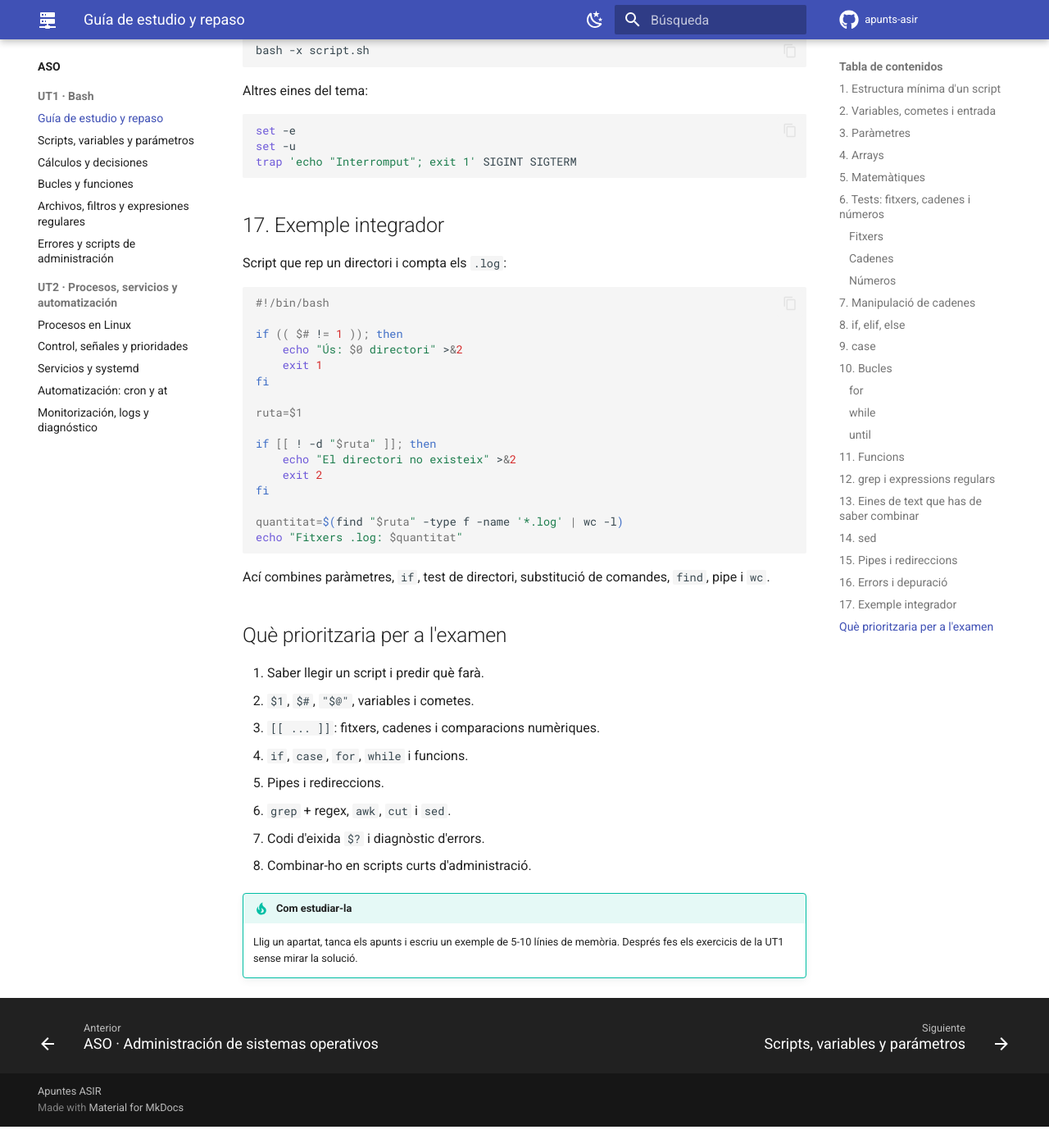
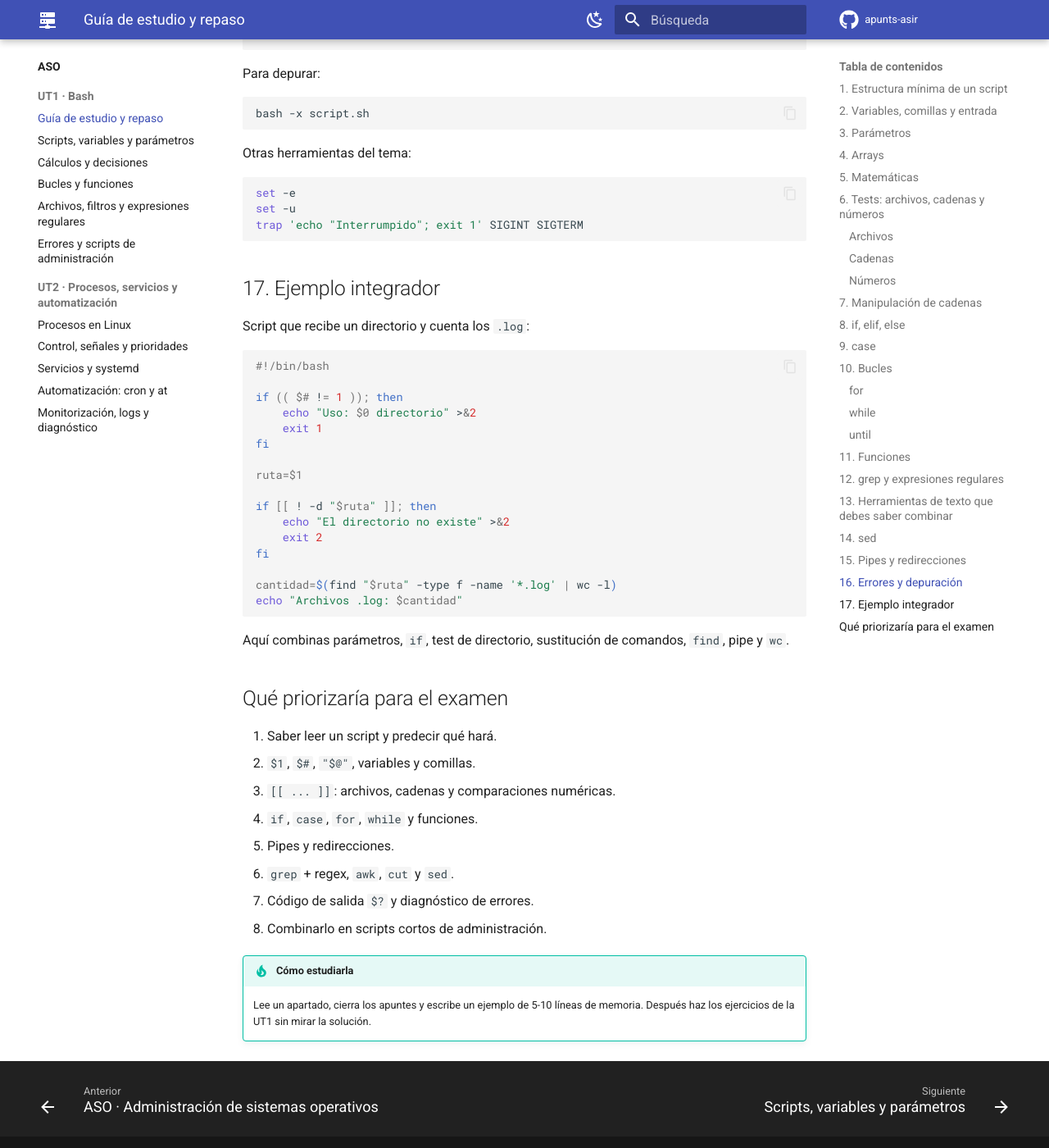
Before and after one commit to jossanmar9/apunts-asir, an MkDocs documentation site: the page built from docs/aso/01-guia-estudi-bash.md, in a window 1280 px wide and 1400 px high, scrolled down 7308 px. Shown: the whole window at 82% size. Built offline with MkDocs 1.6.1 and Material for MkDocs 9.7.7, drawn with Linux system fonts in a browser that asks for light colours; comment, search, counter and statistics services are not loaded; before the commit the page ends 8682 px from its top, so only the background shows below that; some of the changed text lies outside the part shown.

Commit message:
Traducir guía de estudio de ASO UT1 al castellano

````diff
--- a/docs/aso/01-guia-estudi-bash.md
+++ b/docs/aso/01-guia-estudi-bash.md
@@ -1,62 +1,62 @@
-# UT1 · Guia d'estudi de Bash
+# UT1 · Guía de estudio de Bash
 
-Aquesta pàgina és una **guia de repàs per a estudiar** la UT1. No substitueix els apartats detallats: els ordena, destaca el que convé dominar i usa exemples curts.
+Esta página es una **guía de repaso para estudiar** la UT1. No sustituye los apartados detallados: los ordena, destaca lo que conviene dominar y utiliza ejemplos cortos.
 
-## 1. Estructura mínima d'un script
+## 1. Estructura mínima de un script
 
 ```bash
 #!/bin/bash
-echo "Hola món"
+echo "Hola mundo"
 ```
 
 ```bash
 chmod +x script.sh
 ./script.sh
-# o bé
+# o bien
 bash script.sh
 ```
 
-`#!/bin/bash` indica l'intèrpret. Per executar amb `./script.sh` cal permís d'execució.
+`#!/bin/bash` indica el intérprete. Para ejecutar con `./script.sh` hace falta permiso de ejecución.
 
-## 2. Variables, cometes i entrada
+## 2. Variables, comillas y entrada
 
 ```bash
-nom="Jose"
-echo "Hola $nom"
-read -r -p "Nom de l'usuari: " usuari
-echo "Usuari: $usuari"
+nombre="Jose"
+echo "Hola $nombre"
+read -r -p "Nombre del usuario: " usuario
+echo "Usuario: $usuario"
 ```
 
-!!! warning "Error típic"
-    `nom = "Jose"` és incorrecte. En una assignació no hi ha espais al voltant de `=`.
+!!! warning "Error típico"
+    `nombre = "Jose"` es incorrecto. En una asignación no hay espacios alrededor de `=`.
 
-Regla pràctica: quan passes una variable a una ordre, normalment usa `"$variable"` per conservar espais.
+Regla práctica: cuando pasas una variable a una orden, normalmente usa `"$variable"` para conservar espacios.
 
-Variables d'entorn que convé reconéixer: `$HOME`, `$USER`, `$PATH`, `$PWD`, `$SHELL`, `$HOSTNAME`.
+Variables de entorno que conviene reconocer: `$HOME`, `$USER`, `$PATH`, `$PWD`, `$SHELL`, `$HOSTNAME`.
 
-## 3. Paràmetres
+## 3. Parámetros
 
-Si executes:
+Si ejecutas:
 
 ```bash
 ./alta.sh pepe 25
 ```
 
-Dins del script:
+Dentro del script:
 
 ```bash
-echo "$0"  # nom del script
+echo "$0"  # nombre del script
 echo "$1"  # pepe
 echo "$2"  # 25
-echo "$#"  # nombre de paràmetres
-echo "$@"  # tots els paràmetres
+echo "$#"  # número de parámetros
+echo "$@"  # todos los parámetros
 ```
 
-Validació típica:
+Validación típica:
 
 ```bash
 if (( $# != 2 )); then
-    echo "Ús: $0 usuari edat" >&2
+    echo "Uso: $0 usuario edad" >&2
     exit 1
 fi
 ```
@@ -64,120 +64,120 @@ fi
 ## 4. Arrays
 
 ```bash
-servidors=("web01" "db01" "backup01")
-echo "${servidors[0]}"
-echo "${servidors[@]}"
-echo "${#servidors[@]}"
+servidores=("web01" "db01" "backup01")
+echo "${servidores[0]}"
+echo "${servidores[@]}"
+echo "${#servidores[@]}"
 ```
 
-Recórrer-los:
+Recorrerlos:
 
 ```bash
-for servidor in "${servidors[@]}"; do
+for servidor in "${servidores[@]}"; do
     echo "$servidor"
 done
 ```
 
-## 5. Matemàtiques
+## 5. Matemáticas
 
-Per a enters, la forma recomanada és `$(( ... ))` o `(( ... ))`:
+Para enteros, la forma recomendada es `$(( ... ))` o `(( ... ))`:
 
 ```bash
-usats=70
+usados=70
 total=100
-lliures=$((total - usats))
-echo "$lliures"
+libres=$((total - usados))
+echo "$libres"
 ```
 
-Per a decimals, el material usa `bc`:
+Para decimales, el material utiliza `bc`:
 
 ```bash
-resultat=$(echo "scale=2; 10 / 3" | bc)
-echo "$resultat"
+resultado=$(echo "scale=2; 10 / 3" | bc)
+echo "$resultado"
 ```
 
-## 6. Tests: fitxers, cadenes i números
+## 6. Tests: archivos, cadenas y números
 
-### Fitxers
+### Archivos
 
 ```bash
-[[ -e "$ruta" ]]  # existeix
-[[ -f "$ruta" ]]  # fitxer regular
-[[ -d "$ruta" ]]  # directori
-[[ -r "$ruta" ]]  # llegible
-[[ -w "$ruta" ]]  # escriptura
-[[ -x "$ruta" ]]  # executable
-[[ -s "$ruta" ]]  # mida > 0
+[[ -e "$ruta" ]]  # existe
+[[ -f "$ruta" ]]  # archivo regular
+[[ -d "$ruta" ]]  # directorio
+[[ -r "$ruta" ]]  # legible
+[[ -w "$ruta" ]]  # escritura
+[[ -x "$ruta" ]]  # ejecutable
+[[ -s "$ruta" ]]  # tamaño > 0
 ```
 
-### Cadenes
+### Cadenas
 
 ```bash
-[[ -z "$nom" ]]       # buida
-[[ -n "$nom" ]]       # no buida
-[[ "$a" == "$b" ]]   # iguals
-[[ "$a" != "$b" ]]   # diferents
+[[ -z "$nombre" ]]       # vacía
+[[ -n "$nombre" ]]       # no vacía
+[[ "$a" == "$b" ]]      # iguales
+[[ "$a" != "$b" ]]      # diferentes
 ```
 
 ### Números
 
-| Operador | Significat |
+| Operador | Significado |
 |---|---|
 | `-eq` | igual |
-| `-ne` | diferent |
+| `-ne` | diferente |
 | `-lt` | menor |
 | `-le` | menor o igual |
-| `-gt` | major |
-| `-ge` | major o igual |
+| `-gt` | mayor |
+| `-ge` | mayor o igual |
 
 ```bash
-if [[ $ocupacio -ge 90 ]]; then
+if [[ $ocupacion -ge 90 ]]; then
     echo "Alerta"
 fi
 ```
 
-Amb `[[ ... ]]` pots combinar condicions amb `&&` i `||`.
+Con `[[ ... ]]` puedes combinar condiciones con `&&` y `||`.
 
-## 7. Manipulació de cadenes
+## 7. Manipulación de cadenas
 
 ```bash
-fitxer="informe_final.pdf"
-echo "${fitxer:0:7}"  # informe
-echo "${fitxer%.*}"   # informe_final
-echo "${fitxer##*.}"  # pdf
-echo "${#fitxer}"     # longitud
+archivo="informe_final.pdf"
+echo "${archivo:0:7}"  # informe
+echo "${archivo%.*}"   # informe_final
+echo "${archivo##*.}"  # pdf
+echo "${#archivo}"     # longitud
 ```
 
-Aquestes expansions són molt útils per tractar noms de fitxers sense invocar eines externes.
+Estas expansiones son muy útiles para tratar nombres de archivos sin invocar herramientas externas.
 
 ## 8. `if`, `elif`, `else`
 
 ```bash
 if [[ $nota -ge 9 ]]; then
-    echo "Excel·lent"
+    echo "Excelente"
 elif [[ $nota -ge 5 ]]; then
-    echo "Aprovat"
+    echo "Aprobado"
 else
-    echo "Suspés"
+    echo "Suspenso"
 fi
 ```
 
-Pensa sempre: **quina condició vull comprovar i què passa en cada cas?**
+Piensa siempre: **¿qué condición quiero comprobar y qué ocurre en cada caso?**
 
 ## 9. `case`
 
-És útil quan una variable pot tindre diverses opcions conegudes:
+Es útil cuando una variable puede tener varias opciones conocidas:
 
 ```bash
 case "$1" in
     iniciar)
-        echo "Iniciant"
+        echo "Iniciando"
         ;;
     parar)
-        echo "Parant"
+        echo "Parando"
         ;;
     *)
-        echo "Opció desconeguda"
+        echo "Opción desconocida"
         ;;
 esac
 ```
@@ -220,80 +220,80 @@
 done
 ```
 
-`continue` salta a la iteració següent; `break` ix del bucle.
+`continue` salta a la siguiente iteración; `break` sale del bucle.
 
-## 11. Funcions
+## 11. Funciones
 
 ```bash
-comprovar_usuari() {
+comprobar_usuario() {
     if id "$1" &>/dev/null; then
         return 0
     fi
     return 1
 }
 
-if comprovar_usuari "alumne"; then
-    echo "Existeix"
+if comprobar_usuario "alumno"; then
+    echo "Existe"
 else
-    echo "No existeix"
+    echo "No existe"
 fi
 ```
 
-Una funció s'ha de definir abans d'usar-la. Els seus arguments també són `$1`, `$2`... `return` retorna un **codi d'eixida**, no una cadena.
+Una función debe definirse antes de utilizarla. Sus argumentos también son `$1`, `$2`... `return` devuelve un **código de salida**, no una cadena.
 
-Per obtindre un valor:
+Para obtener un valor:
 
 ```bash
 sumar() {
     echo $(($1 + $2))
 }
 
-resultat=$(sumar 4 6)
+resultado=$(sumar 4 6)
 ```
 
-## 12. `grep` i expressions regulars
+## 12. `grep` y expresiones regulares
 
-Patrons bàsics:
+Patrones básicos:
 
-| Patró | Significat |
+| Patrón | Significado |
 |---|---|
-| `^` | inici de línia |
-| `$` | final de línia |
-| `.` | qualsevol caràcter |
-| `[0-9]` | un dígit |
-| `[A-Z]` | una majúscula |
-| `[^0-9]` | qualsevol caràcter que no siga dígit |
+| `^` | inicio de línea |
+| `$` | final de línea |
+| `.` | cualquier carácter |
+| `[0-9]` | un dígito |
+| `[A-Z]` | una mayúscula |
+| `[^0-9]` | cualquier carácter que no sea un dígito |
 
-Amb `grep -E` tens regex esteses: `+`, `?`, `{n}`, `{n,m}`, `|` i `( )`.
+Con `grep -E` tienes regex extendidas: `+`, `?`, `{n}`, `{n,m}`, `|` y `( )`.
 
 ```bash
 grep '^root' /etc/passwd
 grep 'bash$' /etc/passwd
 grep -E 'error|fallo' sistema.log
-grep -E '^[0-9]{4}$' codis.txt
+grep -E '^[0-9]{4}$' codigos.txt
 ```
 
-En Bash pots validar directament amb `=~`:
+En Bash puedes validar directamente con `=~`:
 
 ```bash
-if [[ $port =~ ^[0-9]{1,5}$ ]]; then
-    echo "Format numèric correcte"
+if [[ $puerto =~ ^[0-9]{1,5}$ ]]; then
+    echo "Formato numérico correcto"
 fi
 ```
 
-## 13. Eines de text que has de saber combinar
+## 13. Herramientas de texto que debes saber combinar
 
 ```bash
 grep -i "error" sistema.log
 cut -d: -f1 /etc/passwd
 awk -F: '{print $1, $3}' /etc/passwd
-sort noms.txt
-sort noms.txt | uniq -c
-tr '[:lower:]' '[:upper:]' < noms.txt
+sort nombres.txt
+sort nombres.txt | uniq -c
+tr '[:lower:]' '[:upper:]' < nombres.txt
 find . -type f -name "*.log"
 ```
 
-`cut` va bé amb un delimitador clar. `awk` és millor quan vols treballar amb columnes i condicions.
+`cut` funciona bien con un delimitador claro. `awk` es mejor cuando quieres trabajar con columnas y condiciones.
 
 ## 14. `sed`
 
@@ -301,88 +301,88 @@ find . -type f -name "*.log"
 sed 's/http/https/' config.txt
 sed 's/http/https/g' config.txt
 sed '/error/d' log.txt
-sed '/^$/d' fitxer.txt
-sed -n '3,7p' fitxer.txt
+sed '/^$/d' archivo.txt
+sed -n '3,7p' archivo.txt
 ```
 
-`-i` modifica el fitxer real:
+`-i` modifica el archivo real:
 
 ```bash
-sed -i.bak 's/antic/nou/g' config.txt
+sed -i.bak 's/antiguo/nuevo/g' config.txt
 ```
 
-Això crea una còpia `.bak` abans de modificar.
+Esto crea una copia `.bak` antes de modificar.
 
-## 15. Pipes i redireccions
+## 15. Pipes y redirecciones
 
 ```bash
 ps -ef | grep ssh
-comanda > fitxer.txt
-comanda >> fitxer.txt
-comanda 2> errors.log
-comanda &> tot.log
+comando > archivo.txt
+comando >> archivo.txt
+comando 2> errores.log
+comando &> todo.log
 ```
 
-`>` substitueix; `>>` afegeix. La pipe `|` envia la sortida d'una ordre a l'entrada de la següent.
+`>` sustituye; `>>` añade. La pipe `|` envía la salida de una orden a la entrada de la siguiente.
 
-## 16. Errors i depuració
+## 16. Errores y depuración
 
-Tot comandament retorna un codi: **0 = èxit**, un altre valor = error.
+Todo comando devuelve un código: **0 = éxito**, otro valor = error.
 
 ```bash
 ls /etc/passwd
 echo "$?"
 ```
 
-Per depurar:
+Para depurar:
 
 ```bash
 bash -x script.sh
 ```
 
-Altres eines del tema:
+Otras herramientas del tema:
 
 ```bash
 set -e
 set -u
-trap 'echo "Interromput"; exit 1' SIGINT SIGTERM
+trap 'echo "Interrumpido"; exit 1' SIGINT SIGTERM
 ```
 
-## 17. Exemple integrador
+## 17. Ejemplo integrador
 
-Script que rep un directori i compta els `.log`:
+Script que recibe un directorio y cuenta los `.log`:
 
 ```bash
 #!/bin/bash
 
 if (( $# != 1 )); then
-    echo "Ús: $0 directori" >&2
+    echo "Uso: $0 directorio" >&2
     exit 1
 fi
 
 ruta=$1
 
 if [[ ! -d "$ruta" ]]; then
-    echo "El directori no existeix" >&2
+    echo "El directorio no existe" >&2
     exit 2
 fi
 
-quantitat=$(find "$ruta" -type f -name '*.log' | wc -l)
-echo "Fitxers .log: $quantitat"
+cantidad=$(find "$ruta" -type f -name '*.log' | wc -l)
+echo "Archivos .log: $cantidad"
 ```
 
-Ací combines paràmetres, `if`, test de directori, substitució de comandes, `find`, pipe i `wc`.
+Aquí combinas parámetros, `if`, test de directorio, sustitución de comandos, `find`, pipe y `wc`.
 
-## Què prioritzaria per a l'examen
+## Qué priorizaría para el examen
 
-1. Saber llegir un script i predir què farà.
-2. `$1`, `$#`, `"$@"`, variables i cometes.
-3. `[[ ... ]]`: fitxers, cadenes i comparacions numèriques.
-4. `if`, `case`, `for`, `while` i funcions.
-5. Pipes i redireccions.
-6. `grep` + regex, `awk`, `cut` i `sed`.
-7. Codi d'eixida `$?` i diagnòstic d'errors.
-8. Combinar-ho en scripts curts d'administració.
+1. Saber leer un script y predecir qué hará.
+2. `$1`, `$#`, `"$@"`, variables y comillas.
+3. `[[ ... ]]`: archivos, cadenas y comparaciones numéricas.
+4. `if`, `case`, `for`, `while` y funciones.
+5. Pipes y redirecciones.
+6. `grep` + regex, `awk`, `cut` y `sed`.
+7. Código de salida `$?` y diagnóstico de errores.
+8. Combinarlo en scripts cortos de administración.
 
-!!! tip "Com estudiar-la"
-    Llig un apartat, tanca els apunts i escriu un exemple de 5-10 línies de memòria. Després fes els exercicis de la UT1 sense mirar la solució.
+!!! tip "Cómo estudiarla"
+    Lee un apartado, cierra los apuntes y escribe un ejemplo de 5-10 líneas de memoria. Después haz los ejercicios de la UT1 sin mirar la solución.
````
Also changed, not shown: other parts of docs/aso/01-guia-estudi-bash.md (+3 -3 lines).
